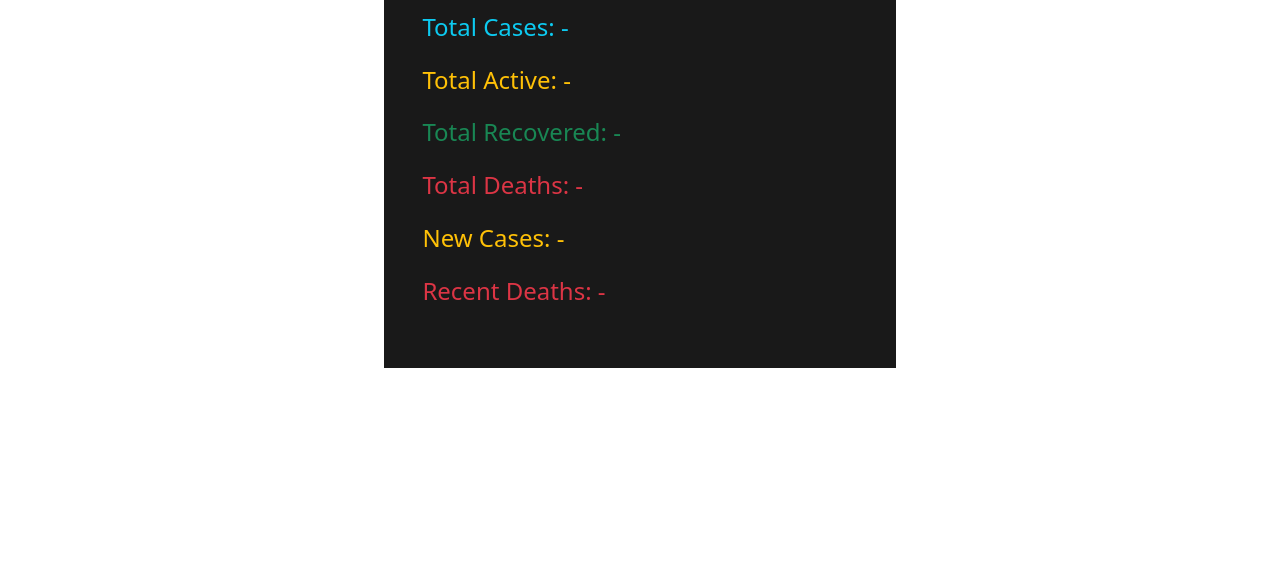
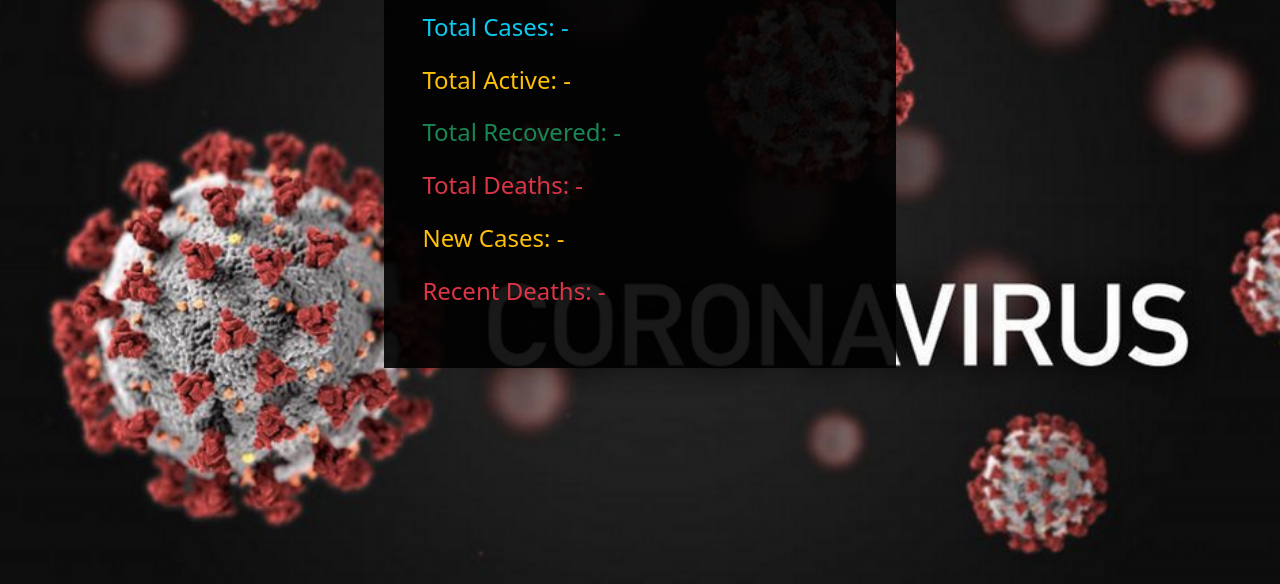
Before and after one commit to vishalagrawal22/covid-statistics, a plain HTML site: page index.html in a window 1280 px wide. Shown: the part 216-800 px from the top of the page. Drawn offline with nearby package versions, Linux system fonts and the light colour scheme; the site is published under a folder, as on GitHub Pages, so addresses that start at the root find nothing; a script that the page names is missing.

Commit message:
Fix File Path

```diff
--- a/CSS/common.css
+++ b/CSS/common.css
@@ -1,7 +1,7 @@
 .main {
     width: 100%;
     height: 90vh;
-    background: url("/IMAGES/background.png");
+    background: url("../IMAGES/background.png");
     background-size: cover;
     background-repeat: no-repeat;
     margin: 0%;
```
